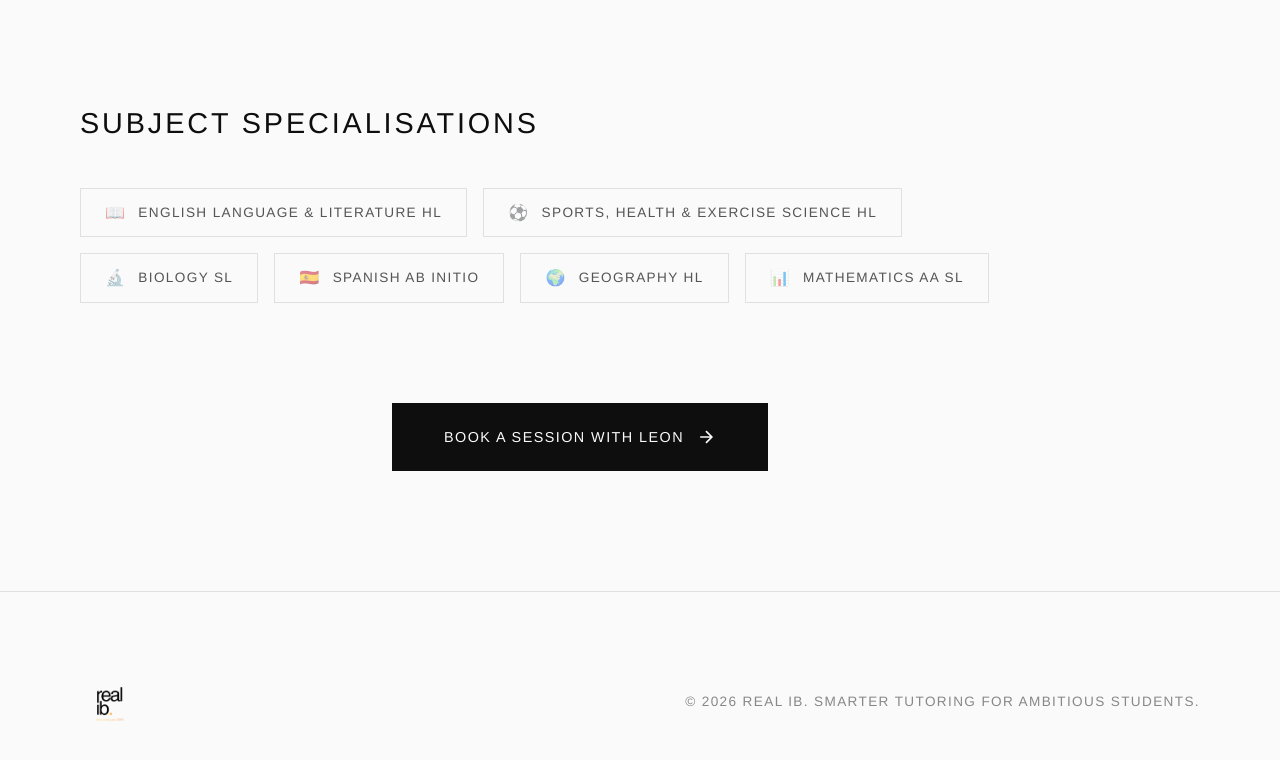
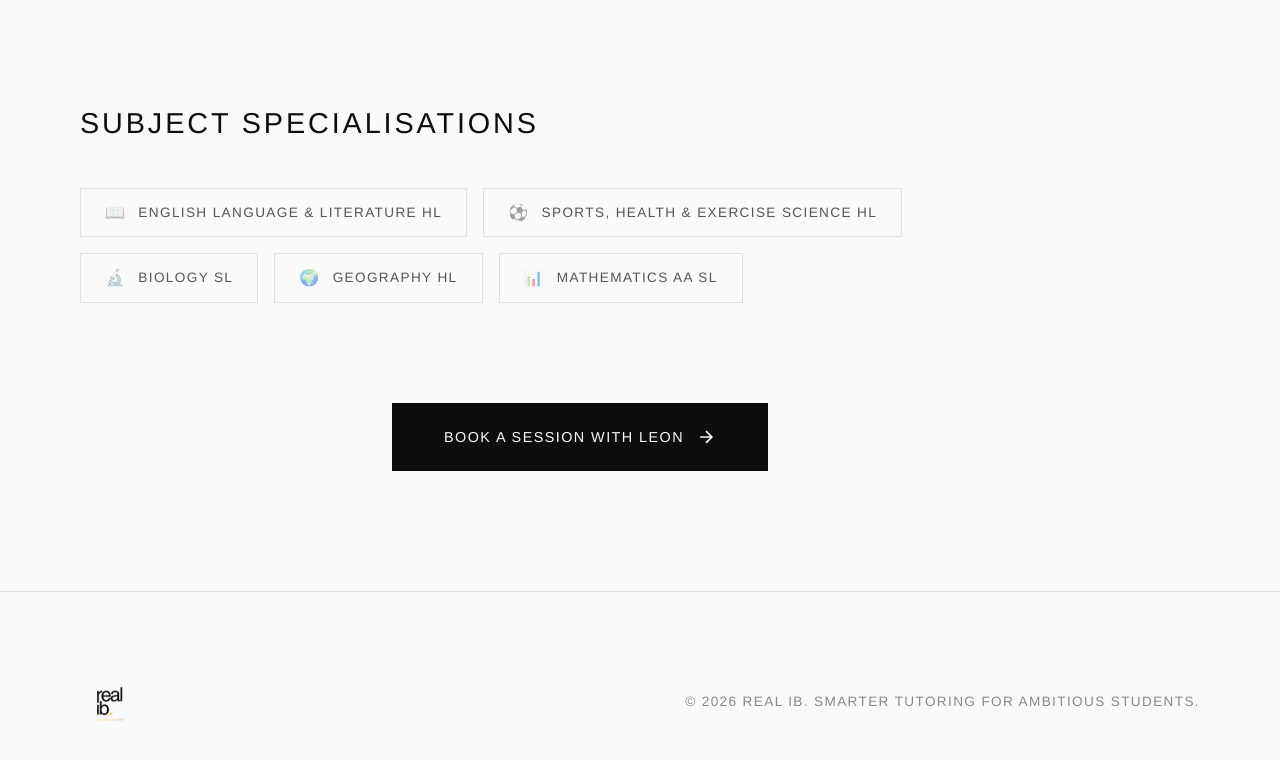
Before and after one commit to leontitmuss5-bit/Realistically--IB, a Next.js app: page /tutors/leon in a window 1280 px wide. Shown: the part 2326-3086 px from the top of the page. Built offline with nearby package versions, Linux system fonts and the light colour scheme.

Commit message:
update website

```diff
--- a/src/app/home/page.tsx
+++ b/src/app/home/page.tsx
@@ -76,7 +76,6 @@ const SUBJECTS = [
   { icon: '📊', level: 'AI SL', name: 'Mathematics AI', description: 'Applications focus, statistics, modeling' },
   { icon: '∫', level: 'AA SL', name: 'Mathematics AA', description: 'Analysis approach, calculus, pure mathematics' },
   { icon: '🏛️', level: 'SL', name: 'Latin', description: 'Translation, literature, classical understanding' },
-  { icon: '🇪🇸', level: 'Ab Initio', name: 'Spanish', description: 'Beginner to proficient, oral & written skills' },
   { icon: '🔬', level: 'SL', name: 'Biology', description: 'Core concepts, data analysis, practical skills' },
 ];
 
--- a/src/app/tutors/leon/page.tsx
+++ b/src/app/tutors/leon/page.tsx
@@ -29,7 +29,6 @@ const SUBJECTS = [
   { icon: '📖', name: 'English Language & Literature HL' },
   { icon: '⚽', name: 'Sports, Health & Exercise Science HL' },
   { icon: '🔬', name: 'Biology SL' },
-  { icon: '🇪🇸', name: 'Spanish Ab Initio' },
   { icon: '🌍', name: 'Geography HL' },
   { icon: '📊', name: 'Mathematics AA SL' },
 ];
```
